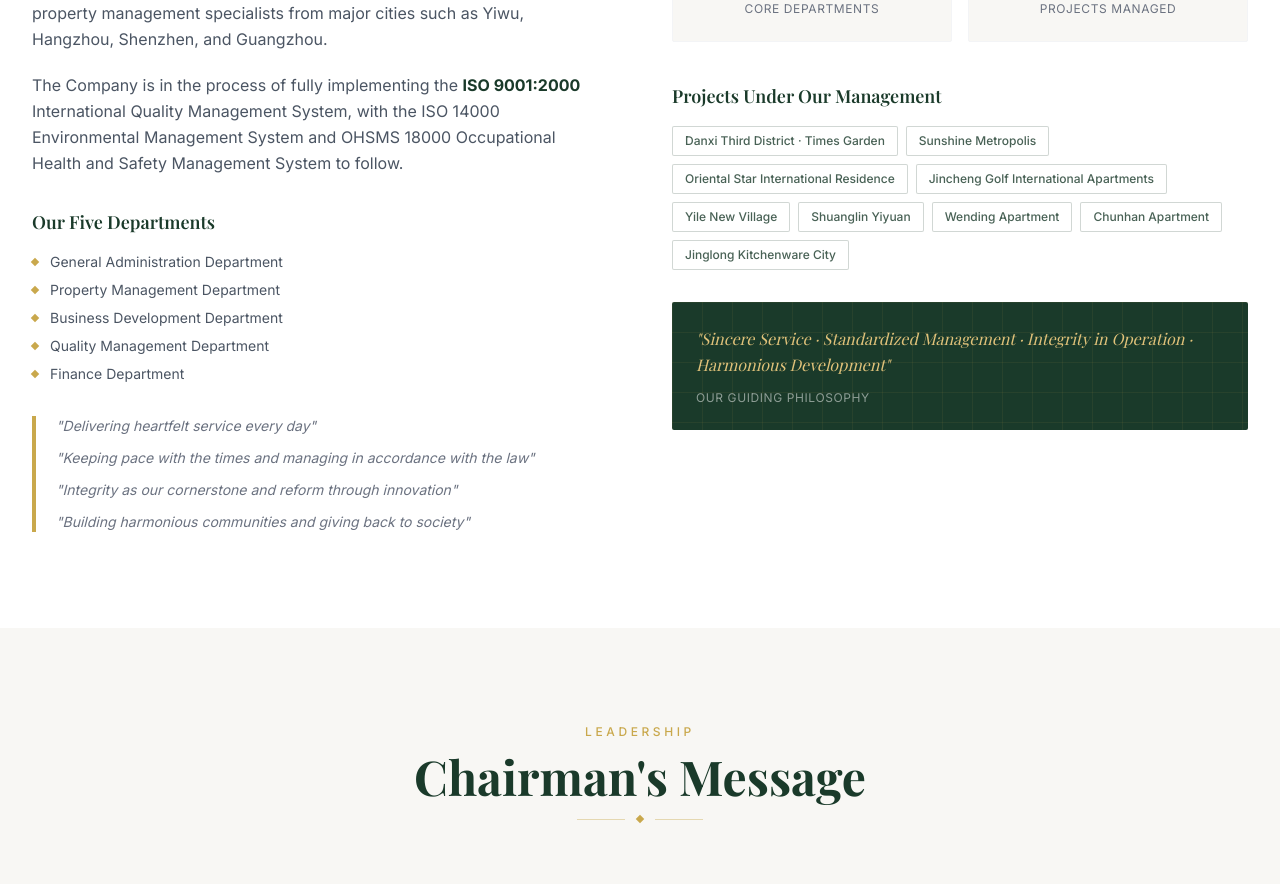
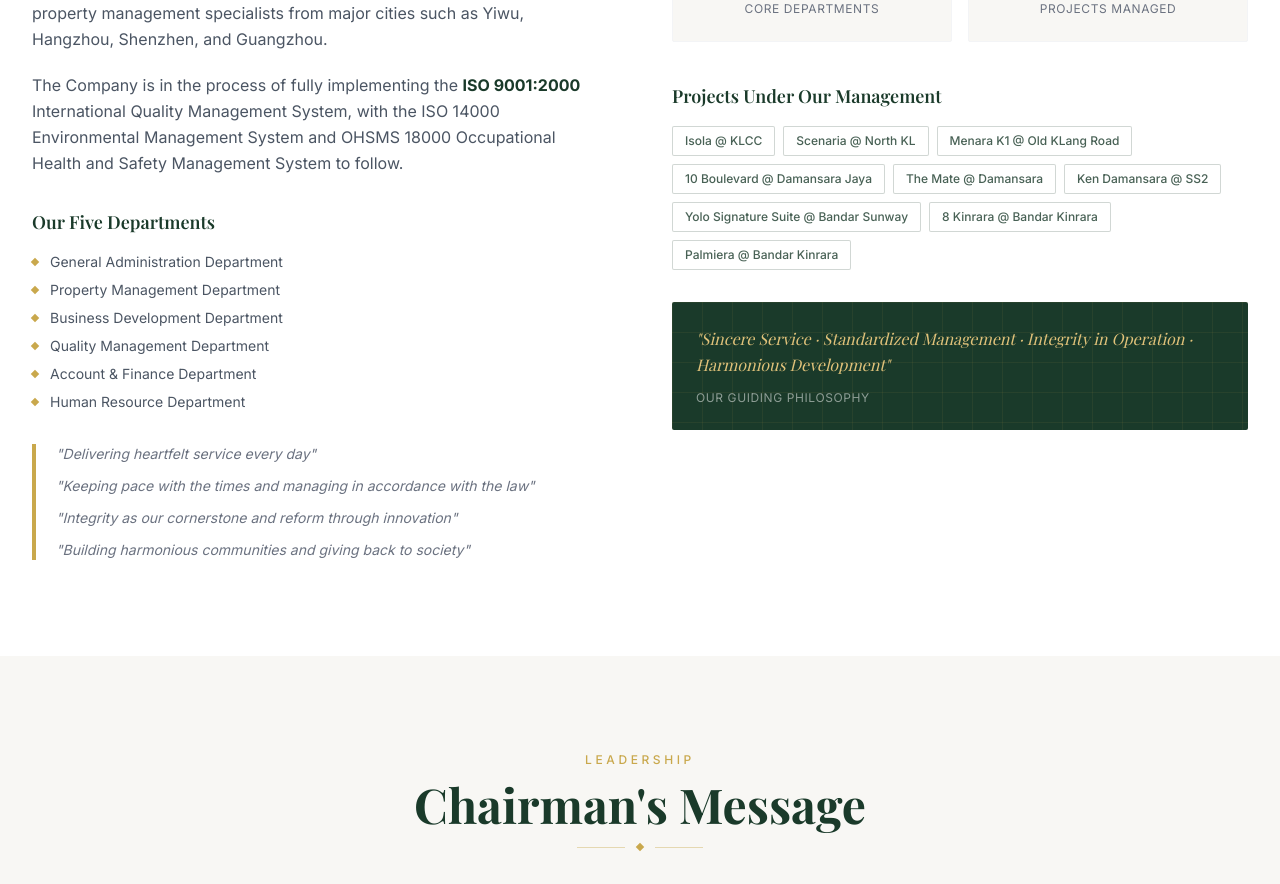
Before and after one commit to nicholasngzh/hunt-properties-website, a Next.js app: page /hunt-properties-website/ in a window 1280 px wide. Shown: the part 1260-2144 px from the top of the page. Built offline with nearby package versions, Linux system fonts and the light colour scheme.

Commit message:
Update About - projects.tsx

```diff
--- a/src/components/About.tsx
+++ b/src/components/About.tsx
@@ -12,19 +12,20 @@ const DEPARTMENTS = [
   'Property Management Department',
   'Business Development Department',
   'Quality Management Department',
-  'Finance Department',
+  'Account & Finance Department',
+  'Human Resource Department',
 ]
 
 const PROJECTS = [
-  'Danxi Third District · Times Garden',
-  'Sunshine Metropolis',
-  'Oriental Star International Residence',
-  'Jincheng Golf International Apartments',
-  'Yile New Village',
-  'Shuanglin Yiyuan',
-  'Wending Apartment',
-  'Chunhan Apartment',
-  'Jinglong Kitchenware City',
+  'Isola @ KLCC',
+  'Scenaria @ North KL',
+  'Menara K1 @ Old KLang Road',
+  '10 Boulevard @ Damansara Jaya',
+  'The Mate @ Damansara',
+  'Ken Damansara @ SS2',
+  'Yolo Signature Suite @ Bandar Sunway',
+  '8 Kinrara @ Bandar Kinrara',
+  'Palmiera @ Bandar Kinrara',
 ]
 
 export default function About() {
```
